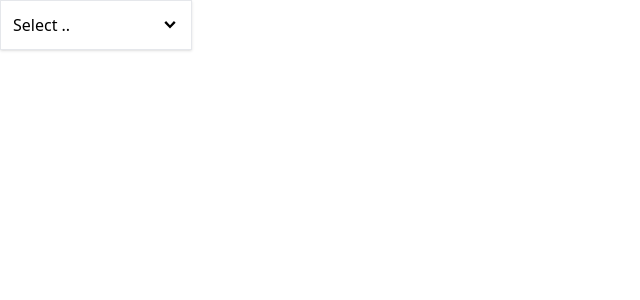
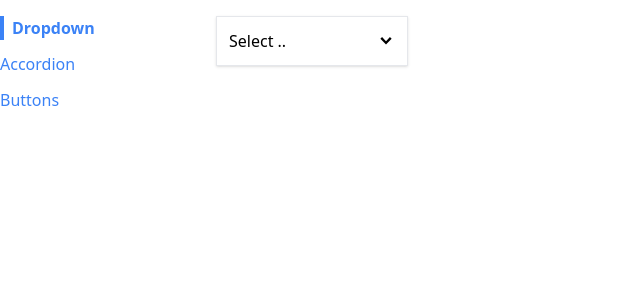
Before and after one commit to SeekEquilibrium/React, a React (Create React App) app in the folder comps/: page / in a window 1280 px wide. Shown: the top 300 px of the page, without its empty margins (0-640 px from the left). Built offline with nearby package versions, Linux system fonts and the light colour scheme.

Commit message:
13. Created custom router for app

```diff
--- a/comps/src/App.js
+++ b/comps/src/App.js
@@ -1,23 +1,28 @@
-import Dropdown from "./components/Dropdown";
-import { useState } from "react";
+import Sidebar from "./components/Sidebar";
+import Route from "./components/Route";
+import AccordionPage from "./pages/AccordionPage";
+import DropdownPage from "./pages/DropdownPage";
+import ButtonPage from "./pages/ButtonPage";
 
 function App() {
-  const [selected,setSelected] =useState(null);
+  return (
+    <div className="container mx-auto grid grid-cols-6 gap-4 mt-4">
+      <Sidebar />
+      <div className="col-span-5">
+        <Route path="/accordion">
+          <AccordionPage />
+        </Route>
 
-  const handleSelect = (option) => {
-    setSelected(option);
-  }
+        <Route path="/">
+          <DropdownPage />
+        </Route>
 
-  const options = [
-    {label: 'red', value:'red'},
-    {label: 'blue', value:'blue'},
-    {label: 'green', value:'green'}
-  ];
-
-
-  return <div>
-    <Dropdown onChange={handleSelect} value={selected} options={options}/>
-  </div>
+        <Route path="/buttons">
+          <ButtonPage />
+        </Route>
+      </div>
+    </div>
+  );
 }
 
 export default App;
--- /dev/null
+++ b/comps/src/components/Link.js
@@ -0,0 +1,29 @@
+import classNames from "classnames";
+import useNavigation from "../hooks/use-navigation";
+
+
+function Link({ to, children ,className , activeClassName }) {
+  const { navigate ,currentPath} = useNavigation();
+
+    const classes = classNames('text-blue-500',
+        className,
+        currentPath === to && activeClassName
+    );
+
+  const handleClick = (event) => {
+    if(event.metaKey || event.ctrlKey){
+        return;
+    }
+    event.preventDefault();
+
+    navigate(to);
+  };
+
+  return (
+    <a className={classes} href={to} onClick={handleClick}>
+      {children}
+    </a>
+  );
+}
+
+export default Link;
--- /dev/null
+++ b/comps/src/components/Route.js
@@ -0,0 +1,12 @@
+import useNavigation from "../hooks/use-navigation";
+
+function Route({ path, children }) {
+  const { currentPath } = useNavigation();
+
+  if (path === currentPath) {
+    return children;
+  }
+  return null;
+}
+
+export default Route;
--- /dev/null
+++ b/comps/src/components/Sidebar.js
@@ -0,0 +1,26 @@
+import Link  from "./Link";
+
+function Sidebar() {
+    const links = [
+        {label:'Dropdown', path: '/'},
+        {label:'Accordion', path: '/accordion'},
+        {label:'Buttons', path: '/buttons'},
+
+    ]
+
+    const renderedLinks = links.map((link)=>{
+        return <Link key={link.label}
+        to={link.path}
+        className="mb-3"
+        activeClassName="font-bold border-l-4 border-blue-500 pl-2"
+        >{link.label} </Link>
+    })
+
+    return (
+        <div className="sticky top-0 overflow-y-hidden flex flex-col items-start">
+            {renderedLinks}
+        </div>
+    );
+}
+
+export default Sidebar;
--- /dev/null
+++ b/comps/src/context/Navigation.js
@@ -0,0 +1,35 @@
+import { createContext, useState, useEffect } from "react";
+
+const NavigationContext = createContext();
+
+function NavigationProvider({ children }) {
+  const [currentPath, setCurrentPath] = useState(window.location.pathname);
+
+  useEffect(() => {
+    const handler = () => {
+      setCurrentPath(window.location.pathname);
+    };
+    window.addEventListener("popstate", handler);
+
+    return () => {
+      window.removeEventListener("popstate", handler);
+    };
+  }, []);
+
+  const navigate = (to) => {
+    window.history.pushState({}, "", to);
+    setCurrentPath(to);
+  };
+
+  return (
+    <NavigationContext.Provider value={{
+        currentPath,
+        navigate
+    }}>
+      {children}
+    </NavigationContext.Provider>
+  );
+}
+
+export { NavigationProvider };
+export default NavigationContext;
--- /dev/null
+++ b/comps/src/hooks/use-navigation.js
@@ -0,0 +1,8 @@
+import NavigationContext from "../context/Navigation";
+import { useContext } from "react";
+
+function useNavigation () {
+    return useContext(NavigationContext);
+}
+
+export default useNavigation;
--- a/comps/src/index.js
+++ b/comps/src/index.js
@@ -1,9 +1,14 @@
 import React from "react";
 import ReactDOM from "react-dom/client";
 import App from "./App";
-import './index.css';
+import "./index.css";
+import { NavigationProvider } from "./context/Navigation";
 
 const el = document.getElementById("root");
 const root = ReactDOM.createRoot(el);
 
-root.render(<App />);
+root.render(
+  <NavigationProvider>
+    <App />
+  </NavigationProvider>
+);
--- a/comps/src/pages/ButtonPage.js
+++ b/comps/src/pages/ButtonPage.js
@@ -1,10 +1,10 @@
 import Button from "../components/Button";
-import { GoBell,TbAccessible ,TbAlertTriangleFilled,TbBackhoe} from "react-icons/go";
-
+import { GoBell} from "react-icons/go";
+import { TbAccessible ,TbAlertTriangleFilled,TbBackhoe } from "react-icons/tb";
 
 function ButtonPage() {
   const handleCLick = () => {
-    console.log("Click ");
+
   };
 
   return (
--- /dev/null
+++ b/comps/src/pages/DropdownPage.js
@@ -0,0 +1,23 @@
+import Dropdown from "../components/Dropdown";
+import { useState } from "react";
+
+function DropdownPage() {
+    const [selected,setSelected] =useState(null);
+
+    const handleSelect = (option) => {
+      setSelected(option);
+    }
+
+    const options = [
+      {label: 'red', value:'red'},
+      {label: 'blue', value:'blue'},
+      {label: 'green', value:'green'}
+    ];
+
+
+    return <div>
+      <Dropdown onChange={handleSelect} value={selected} options={options}/>
+    </div>
+}
+
+export default DropdownPage;
```
